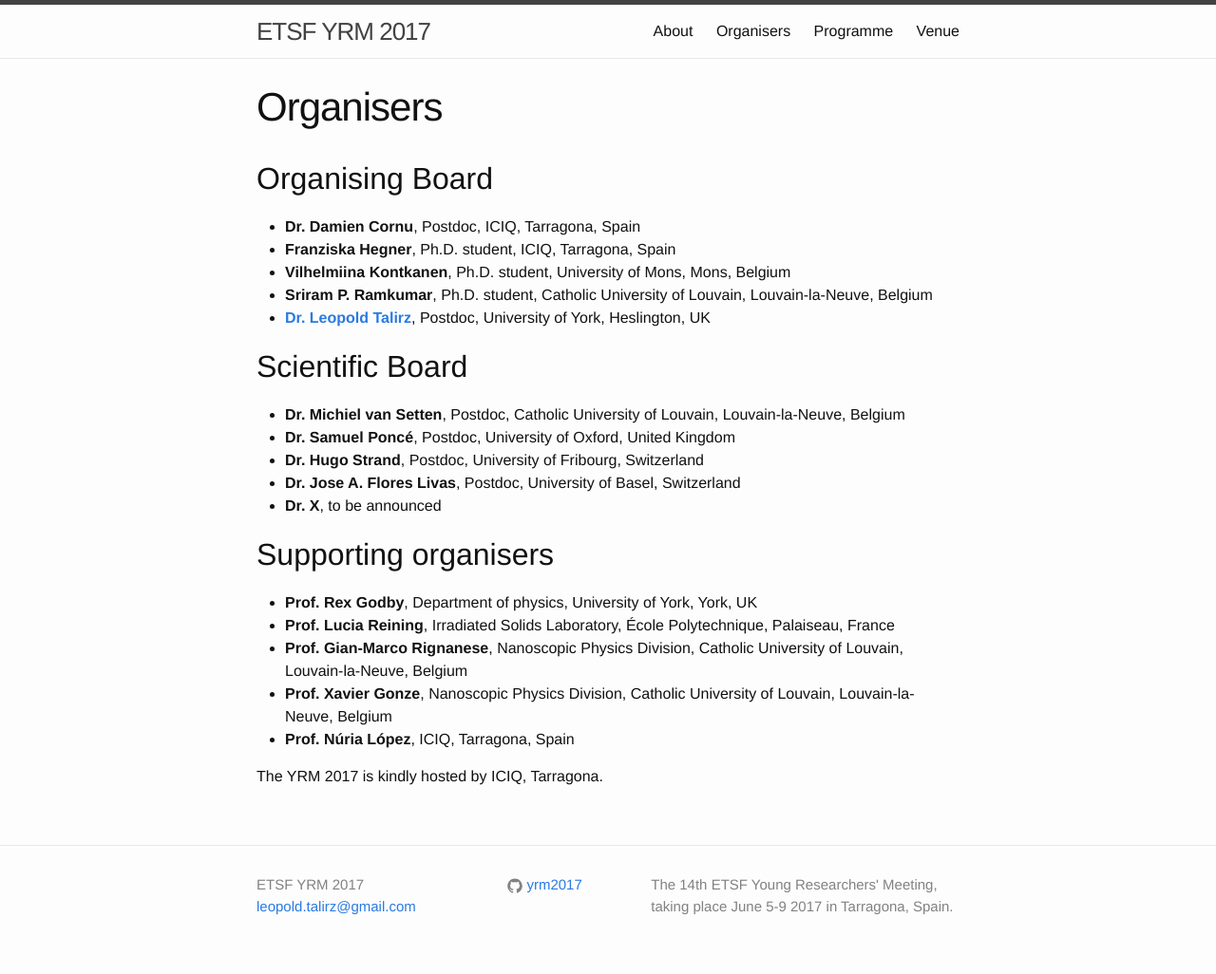
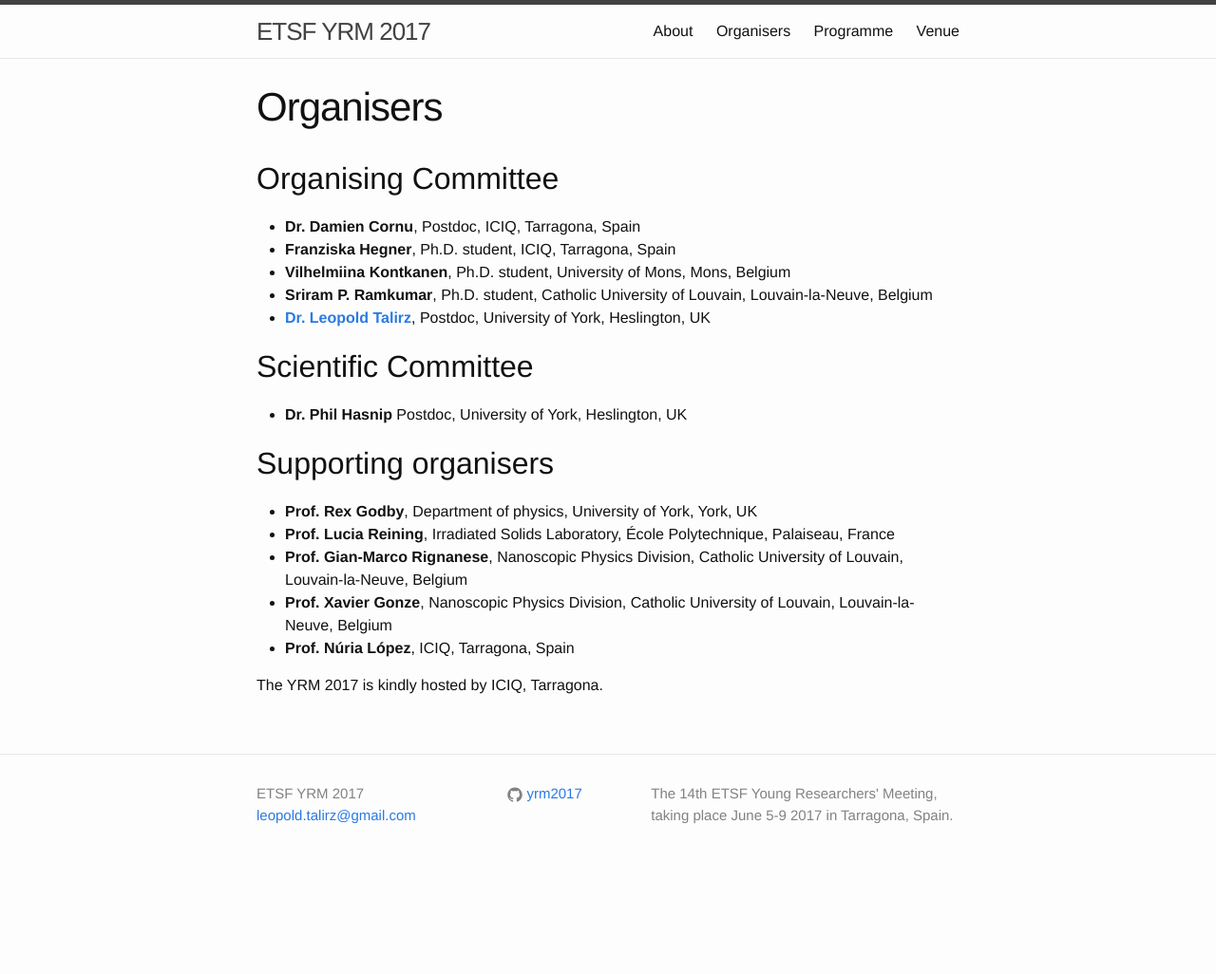
Before and after one commit to yrm2017/yrm2017.github.io, a Jekyll site: the page built from organisation.md, in a window 1280 px wide. Shown: the whole page at 95% size. Built offline with Jekyll 4.4.1, drawn with Linux system fonts in a browser that asks for light colours; after the commit the page ends 930 px from its top, so only the background shows below that.

```diff
--- a/organisation.md
+++ b/organisation.md
@@ -4,7 +4,7 @@ title: Organisers
 permalink: /organisers/
 image: /assets/images/maxresdefault.jpg
 ---
-## Organising Board
+## Organising Committee
 <b></b>
 
 * **Dr. Damien Cornu**, Postdoc, ICIQ, Tarragona, Spain
@@ -13,14 +13,19 @@ image: /assets/images/maxresdefault.jpg
 * **Sriram P. Ramkumar**, Ph.D. student, Catholic University of Louvain, Louvain-la-Neuve, Belgium
 * **[Dr. Leopold Talirz](mailto:leopold.talirz@york.ac.uk)**, Postdoc, University of York, Heslington, UK
 
-## Scientific Board
+## Scientific Committee
 <b></b>
 
+* **Dr. Phil Hasnip** Postdoc, University of York, Heslington, UK
+
+<!--
+## Keynote speakers
 * **Dr. Michiel van Setten**,   Postdoc, Catholic University of Louvain, Louvain-la-Neuve, Belgium
 * **Dr. Samuel Poncé**, Postdoc, University of Oxford, United Kingdom
 * **Dr. Hugo Strand**, Postdoc, University of Fribourg, Switzerland
 * **Dr. Jose A. Flores Livas**, Postdoc, University of Basel, Switzerland
-* **Dr. X**, to be announced
+* **Dr. Davide Sangalli**, Researcher, ISM Rome, Italy
+//-->
 
 ## Supporting organisers
 <b></b>
```
Also changed, not shown: _includes/home.md (+10 -12 lines), about.md (+3 -3 lines), programme.md (+2 -3 lines).
